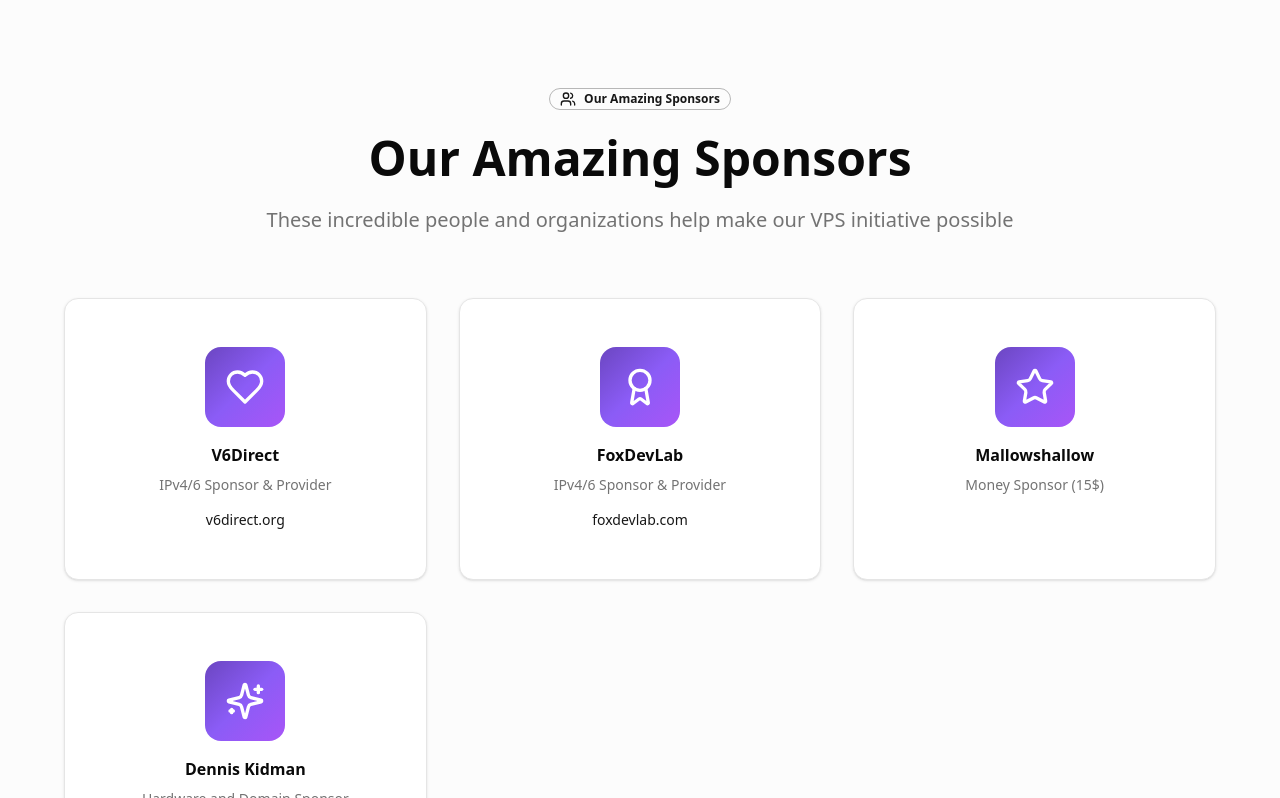
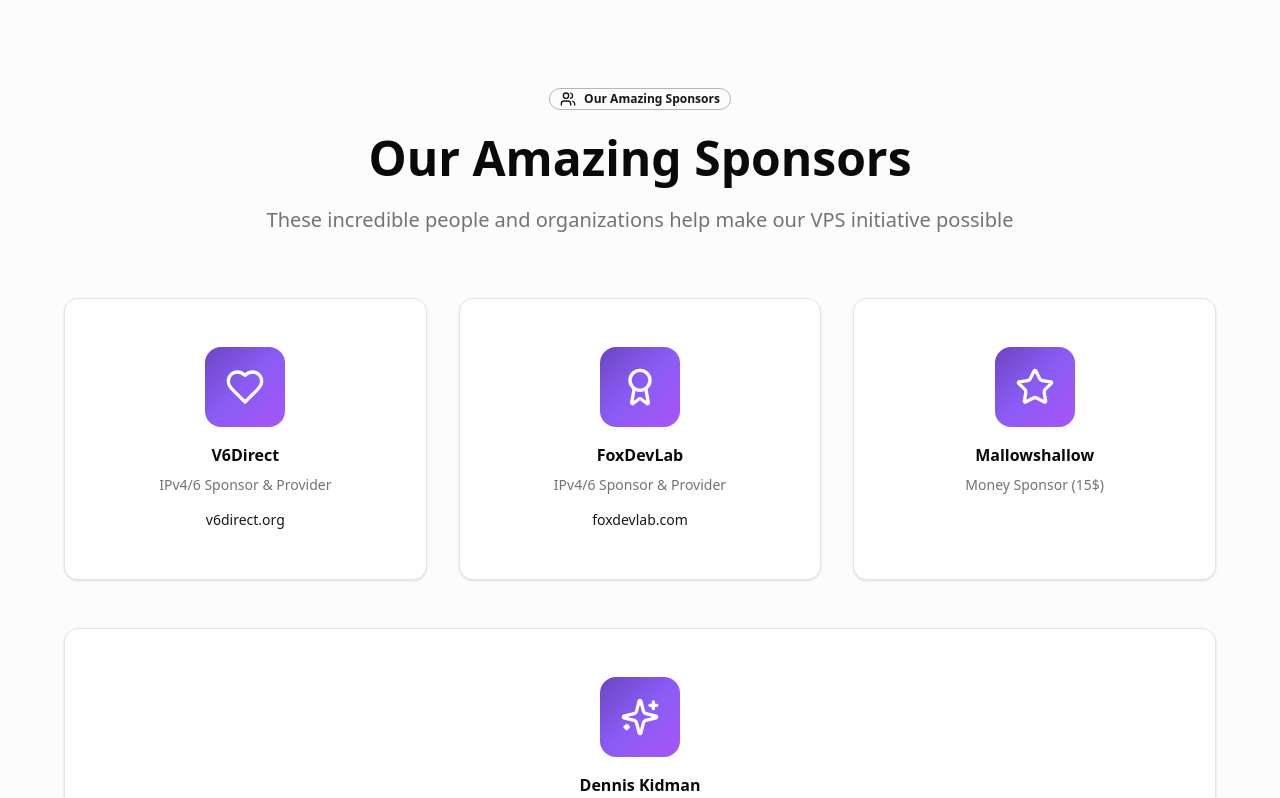
Before and after one commit to EclipseSys/vps, a Next.js app: page / in a window 1280 px wide. Shown: the part 5767-6565 px from the top of the page. Built offline with nearby package versions, Linux system fonts and the light colour scheme; no server answers.

Commit message:
Update page.tsx

```diff
--- a/app/page.tsx
+++ b/app/page.tsx
@@ -1610,21 +1610,21 @@ export default function VPSInitiativePage() {
             </p>
           </div>
 
+          {/* Split sponsors into rows of max 3 */}
+          {Array.from({ length: Math.ceil(sponsors.length / 3) }).map((_, rowIndex) => {
+            const rowSponsors = sponsors.slice(rowIndex * 3, rowIndex * 3 + 3)
+            return (
               <div
-            className={`mb-12 ${
-              sponsors.length < 3 ? 'flex justify-center' : ''
-            }`}
-          >
-            <div
-              className={`grid gap-8 ${
-                sponsors.length === 1
-                  ? 'grid-cols-1'
-                  : sponsors.length === 2
-                  ? 'grid-cols-2'
+                key={rowIndex}
+                className={`grid gap-8 mb-12 ${
+                  rowSponsors.length === 1
+                    ? 'grid-cols-1 justify-center'
+                    : rowSponsors.length === 2
+                    ? 'grid-cols-2 justify-center'
                     : 'md:grid-cols-2 lg:grid-cols-3'
                 }`}
               >
-              {sponsors.map((sponsor, index) => {
+                {rowSponsors.map((sponsor, index) => {
                   const IconComponent = getSponsorIcon(sponsor.icon)
                   return (
                     <Card
@@ -1661,7 +1661,8 @@ export default function VPSInitiativePage() {
                   )
                 })}
               </div>
-          </div>
+            )
+          })}
 
           <div className="text-center">
             <Button
```
Lines whose indentation alone changed are shown as unchanged.
